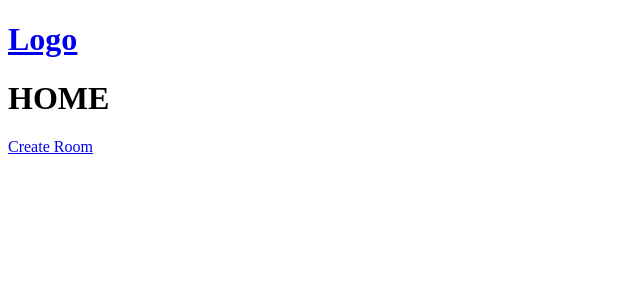
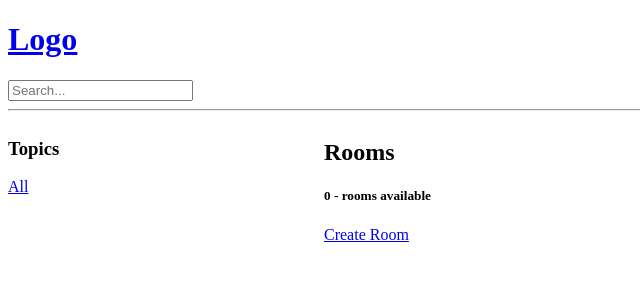
Before and after one commit to Poorva-Shrivastav/DjangoProject, a Django app: page / in a window 1280 px wide. Shown: the top 300 px of the page, without its empty margins (0-640 px from the left). Run offline with Django 5.2, Linux system fonts and the light colour scheme; data that the repository does not hold is empty.

Commit message:
added search functionality

```diff
--- a/study/myapp/templates/myapp/home.html
+++ b/study/myapp/templates/myapp/home.html
@@ -1,6 +1,29 @@
 {% extends 'main.html' %} {% block content %}
-<h1>HOME</h1>
+
+<style>
+  .outer-container {
+    display: grid;
+    grid-template-columns: 1fr 3fr;
+  }
+</style>
+
+<div class="outer-container">
+  <div class="sidebar-container">
+    <h3>Topics</h3>
     <div>
+      <a href="{% url 'home' %}">All</a>
+    </div>
+    {% for topic in topics %}
+    <div>
+      <a href="{% url 'home' %}?q={{topic.name}}">{{topic.name}}</a>
+    </div>
+
+    {% endfor %}
+  </div>
+
+  <div class="main-container">
+    <h2>Rooms</h2>
+    <h5>{{room_count}} - rooms available</h5>
     <a href="{% url  'create-room' %}">Create Room</a>
     <div>
       {% for room in rooms %}
@@ -19,4 +42,5 @@
       {% endfor %}
     </div>
   </div>
+</div>
 {% endblock content %}
--- a/study/myapp/views.py
+++ b/study/myapp/views.py
@@ -1,14 +1,20 @@
 from django.shortcuts import render, redirect
-from .models import Room
+from django.db.models import Q
+from .models import Room, Topic
 from .forms import RoomForm
 
 # Create your views here.
 
 def home(request):
-    rooms = Room.objects.all()
-    context = {"rooms": rooms}
+    q = request.GET.get('q') if request.GET.get('q') else ''
+    rooms = Room.objects.filter(
+        Q(topic__name__icontains = q) |
+        Q(name__icontains = q)
+        )
+    topics = Topic.objects.all()
+    room_count = rooms.count()
+    context = {"rooms": rooms, "topics": topics, "room_count": room_count}
     return render(request, "myapp/home.html", context)
-
 
 def room(request, pk):
     room = Room.objects.get(id=pk)
--- a/study/templates/navbar.html
+++ b/study/templates/navbar.html
@@ -1,3 +1,8 @@
 <a href="/">
   <h1>Logo</h1>
 </a>
+
+<form method="GET" action="{% url 'home' %}">
+  <input type="text" name="q" placeholder="Search..." />
+</form>
+<hr />
```
Lines whose indentation alone changed are shown as unchanged.
